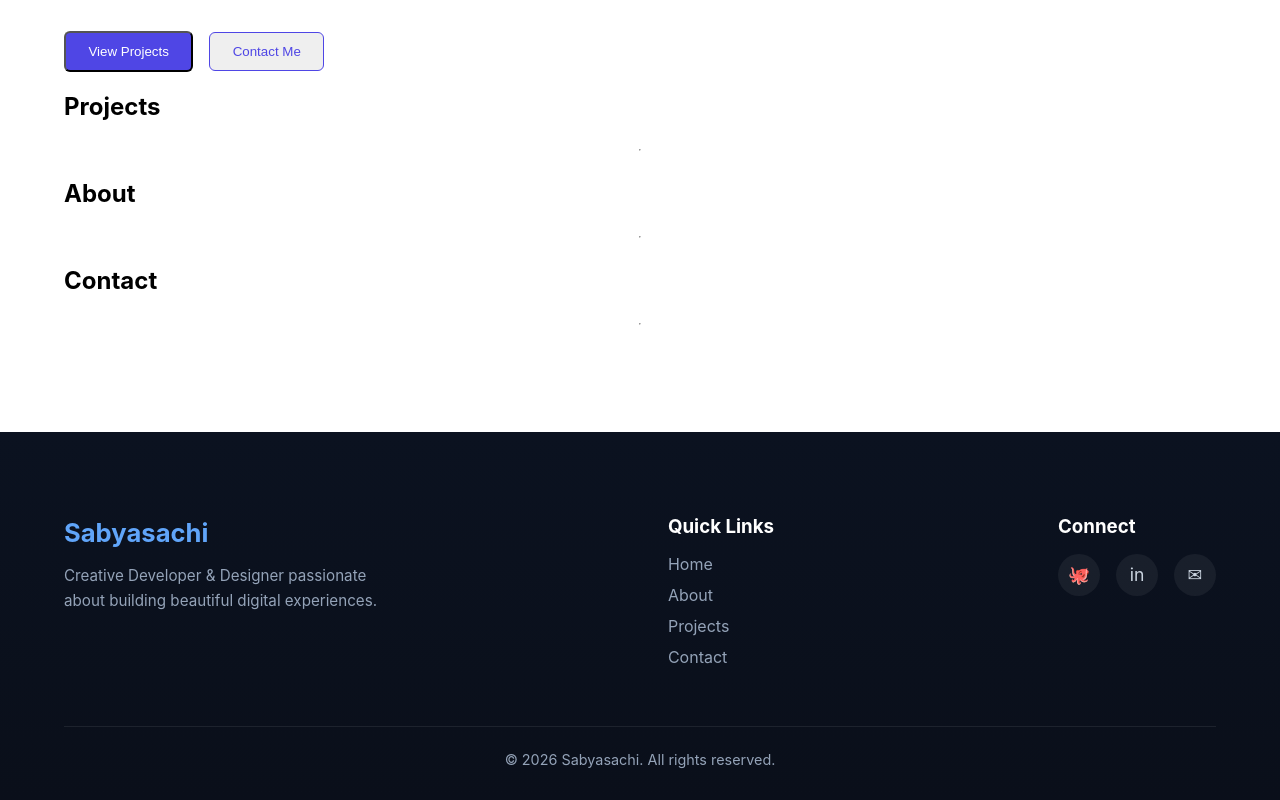
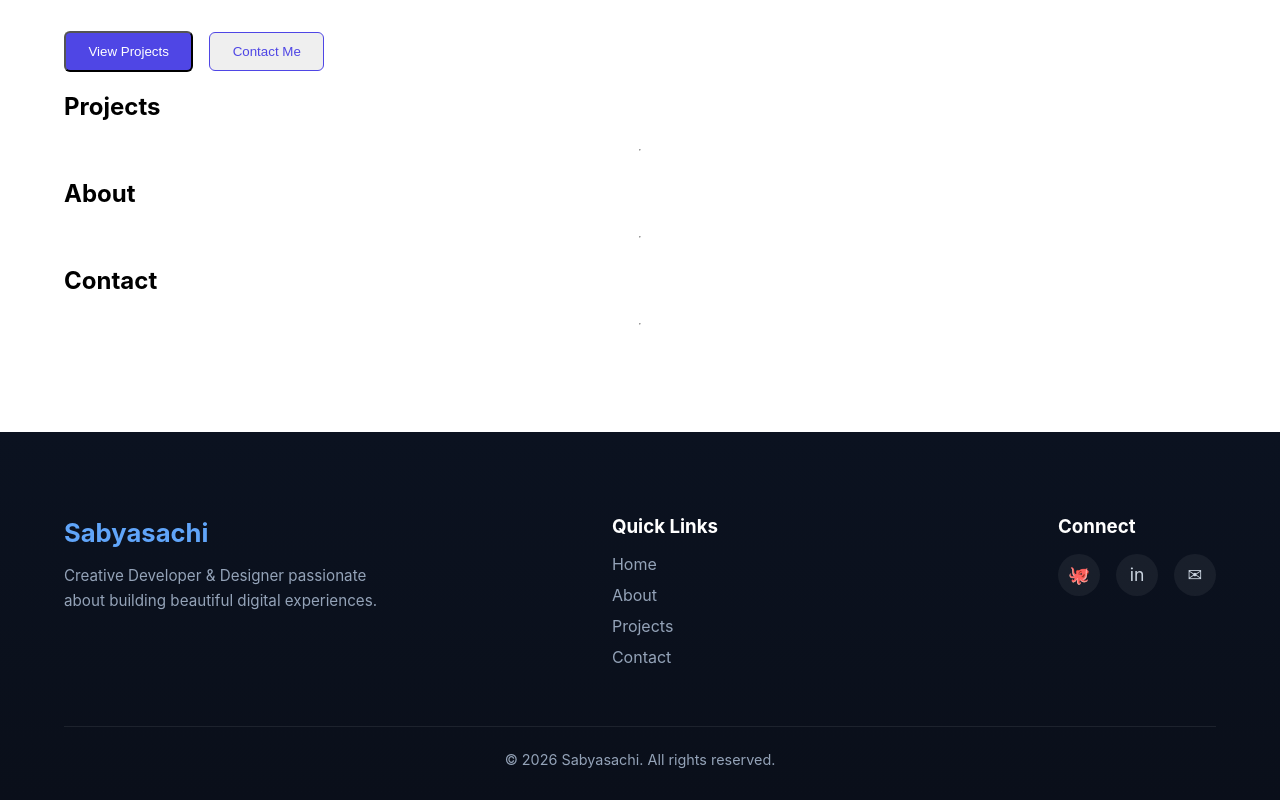
Before and after one commit to sabyasachirakshit/sr-portfolio, a React (Create React App) app: page / in a window 1280 px wide. Shown: the part 369-1169 px from the top of the page. Built offline with nearby package versions, Linux system fonts and the light colour scheme.

Commit message:
refactor Footer component to adjust padding for footer links for improved layout

```diff
--- a/src/components/Common/Footer.js
+++ b/src/components/Common/Footer.js
@@ -14,7 +14,7 @@ export default function Footer() {
         </div>
 
         {/* CENTER */}
-        <div className="footer-links">
+        <div className="footer-links" style={{paddingRight:"7rem"}}>
           <h3>Quick Links</h3>
           <ul>
             <li
```
